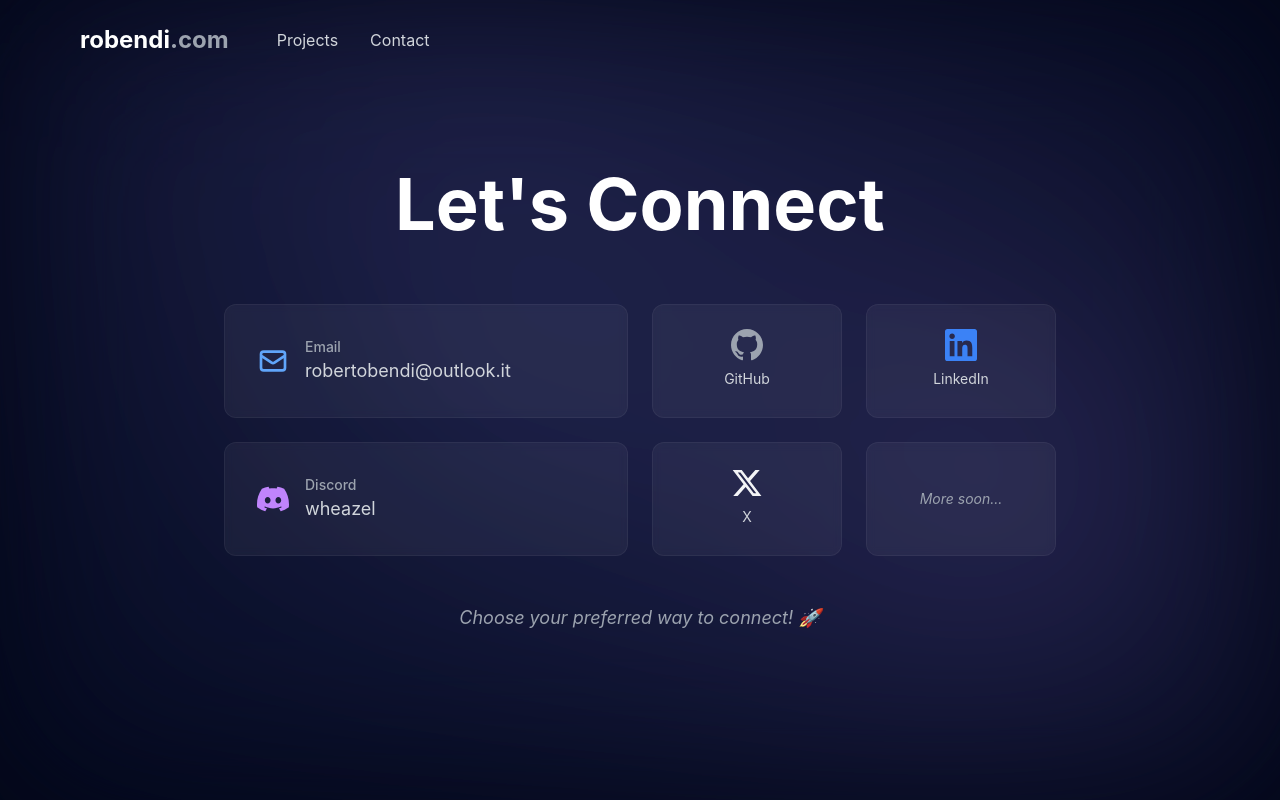
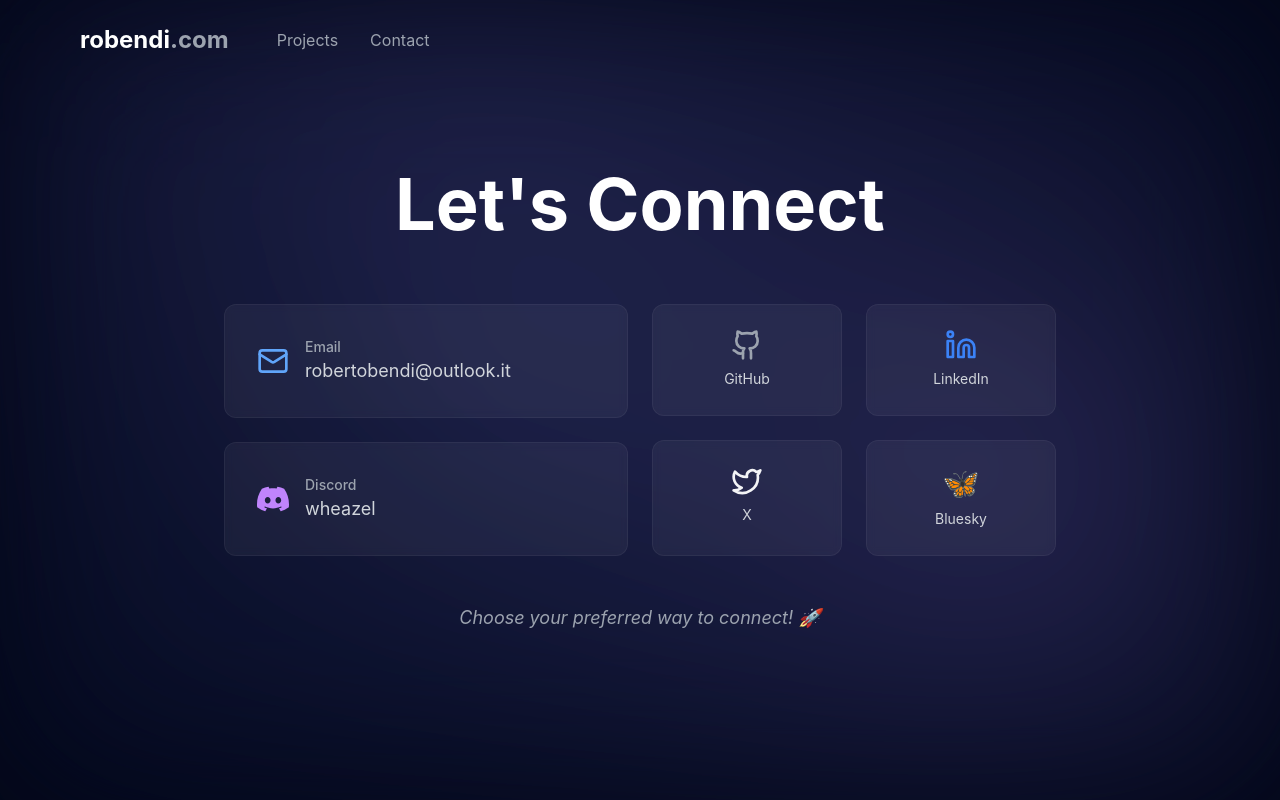
Before and after one commit to robertobendi/robertobendi.github.io, a React (Create React App) app: page /contact in a window 1280 px wide. Shown: the top 800 px of the page. Built offline with nearby package versions, Linux system fonts and the light colour scheme; no server answers.

Commit message:
better navbar and added bluesky link

```diff
--- a/src/Contact.js
+++ b/src/Contact.js
@@ -1,5 +1,6 @@
 import React, { useState, useEffect } from "react";
 import MovingBackground from "./MovingBackground";
+import { Mail, Github, Linkedin, Twitter } from "lucide-react";
 
 function Contact() {
   const [isVisible, setIsVisible] = useState(false);
@@ -35,19 +36,7 @@ function Contact() {
                 onClick={() => window.location.href = 'mailto:robertobendi@outlook.it'}
               >
                 <div className="flex items-center space-x-4">
-                  <svg
-                    className="w-8 h-8 text-blue-400 group-hover:scale-110 transition-transform duration-300"
-                    fill="none"
-                    viewBox="0 0 24 24"
-                    stroke="currentColor"
-                  >
-                    <path
-                      strokeLinecap="round"
-                      strokeLinejoin="round"
-                      strokeWidth={2}
-                      d="M3 8l7.89 5.26a2 2 0 002.22 0L21 8M5 19h14a2 2 0 002-2V7a2 2 0 00-2-2H5a2 2 0 00-2 2v10a2 2 0 002 2z"
-                    />
-                  </svg>
+                  <Mail className="w-8 h-8 text-blue-400 group-hover:scale-110 transition-transform duration-300" />
                   <div className="text-left">
                     <div className="text-sm text-gray-400 font-medium">Email</div>
                     <div className="text-lg text-gray-300 group-hover:text-white transition-colors">
@@ -91,13 +80,7 @@ function Contact() {
                 onClick={() => window.open('https://github.com/robertobendi', '_blank')}
               >
                 <div className="flex flex-col items-center justify-center space-y-2">
-                  <svg
-                    className="w-8 h-8 text-gray-400 group-hover:scale-110 transition-transform duration-300"
-                    fill="currentColor"
-                    viewBox="0 0 24 24"
-                  >
-                    <path d="M12 0c-6.626 0-12 5.373-12 12 0 5.302 3.438 9.8 8.207 11.387.599.111.793-.261.793-.577v-2.234c-3.338.726-4.033-1.416-4.033-1.416-.546-1.387-1.333-1.756-1.333-1.756-1.089-.745.083-.729.083-.729 1.205.084 1.839 1.237 1.839 1.237 1.07 1.834 2.807 1.304 3.492.997.107-.775.418-1.305.762-1.604-2.665-.305-5.467-1.334-5.467-5.931 0-1.311.469-2.381 1.236-3.221-.124-.303-.535-1.524.117-3.176 0 0 1.008-.322 3.301 1.23.957-.266 1.983-.399 3.003-.404 1.02.005 2.047.138 3.006.404 2.291-1.552 3.297-1.23 3.297-1.23.653 1.653.242 2.874.118 3.176.77.84 1.235 1.911 1.235 3.221 0 4.609-2.807 5.624-5.479 5.921.43.372.823 1.102.823 2.222v3.293c0 .319.192.694.801.576 4.765-1.589 8.199-6.086 8.199-11.386 0-6.627-5.373-12-12-12z"/>
-                  </svg>
+                  <Github className="w-8 h-8 text-gray-400 group-hover:scale-110 transition-transform duration-300" />
                   <span className="text-gray-300 group-hover:text-white transition-colors text-sm">
                     GitHub
                   </span>
@@ -112,13 +95,7 @@ function Contact() {
                 onClick={() => window.open('https://linkedin.com/in/robertobendi', '_blank')}
               >
                 <div className="flex flex-col items-center justify-center space-y-2">
-                  <svg
-                    className="w-8 h-8 text-blue-500 group-hover:scale-110 transition-transform duration-300"
-                    fill="currentColor"
-                    viewBox="0 0 24 24"
-                  >
-                    <path d="M20.447 20.452h-3.554v-5.569c0-1.328-.027-3.037-1.852-3.037-1.853 0-2.136 1.445-2.136 2.939v5.667H9.351V9h3.414v1.561h.046c.477-.9 1.637-1.85 3.37-1.85 3.601 0 4.267 2.37 4.267 5.455v6.286zM5.337 7.433c-1.144 0-2.063-.926-2.063-2.065 0-1.138.92-2.063 2.063-2.063 1.14 0 2.064.925 2.064 2.063 0 1.139-.925 2.065-2.064 2.065zm1.782 13.019H3.555V9h3.564v11.452zM22.225 0H1.771C.792 0 0 .774 0 1.729v20.542C0 23.227.792 24 1.771 24h20.451C23.2 24 24 23.227 24 22.271V1.729C24 .774 23.2 0 22.222 0h.003z"/>
-                  </svg>
+                  <Linkedin className="w-8 h-8 text-blue-500 group-hover:scale-110 transition-transform duration-300" />
                   <span className="text-gray-300 group-hover:text-white transition-colors text-sm">
                     LinkedIn
                   </span>
@@ -133,26 +110,28 @@ function Contact() {
                 onClick={() => window.open('https://twitter.com/robbendinelli', '_blank')}
               >
                 <div className="flex flex-col items-center justify-center space-y-2">
-                  <svg
-                    className="w-8 h-8 text-gray-100 group-hover:scale-110 transition-transform duration-300"
-                    fill="currentColor"
-                    viewBox="0 0 24 24"
-                  >
-                    <path d="M18.244 2.25h3.308l-7.227 8.26 8.502 11.24H16.17l-5.214-6.817L4.99 21.75H1.68l7.73-8.835L1.254 2.25H8.08l4.713 6.231zm-1.161 17.52h1.833L7.084 4.126H5.117z"/>
-                  </svg>
+                  <Twitter className="w-8 h-8 text-gray-100 group-hover:scale-110 transition-transform duration-300" />
                   <span className="text-gray-300 group-hover:text-white transition-colors text-sm">
                     X
                   </span>
                 </div>
               </div>
 
-              {/* Placeholder for symmetry or future social link */}
+              {/* Bluesky Container */}
               <div
-                className="group bg-white/5 backdrop-blur-sm rounded-xl p-6
-                           transition-all duration-300 border border-white/5
-                           flex items-center justify-center"
+                className="group bg-white/5 backdrop-blur-sm rounded-xl p-6 hover:bg-white/10
+                           transition-all duration-300 hover:-translate-y-1 hover:scale-102 cursor-pointer
+                           border border-white/5 hover:border-white/10"
+                onClick={() => window.open('https://bsky.app/profile/robendi.com', '_blank')}
               >
-                <p className="text-gray-400 italic text-sm">More soon...</p>
+                <div className="flex flex-col items-center justify-center space-y-2">
+                  <span className="text-3xl group-hover:scale-110 transition-transform duration-300">
+                    🦋
+                  </span>
+                  <span className="text-gray-300 group-hover:text-white transition-colors text-sm">
+                    Bluesky
+                  </span>
+                </div>
               </div>
             </div>
           </div>
--- a/src/Navbar.js
+++ b/src/Navbar.js
@@ -14,7 +14,7 @@ function Navbar() {
   }, []);
 
   return (
-    <nav className={`fixed w-full z-50 transition-all duration-300 ${scrolled ? 'bg-black/80 backdrop-blur-md' : 'bg-transparent'}`}>
+    <nav className={`fixed w-full z-50 transition-all duration-300 border-b border-transparent ${scrolled ? 'bg-gray-900/60 backdrop-blur-xl border-gray-800/50' : 'bg-transparent'}`}>
       <div className="max-w-[2000px] mx-auto px-8 lg:px-20">
         <div className="flex items-center h-20 space-x-12">
           <Link to="/" className="font-bold text-2xl text-white shrink-0">
@@ -22,17 +22,17 @@ function Navbar() {
           </Link>
 
           <div className="hidden md:flex space-x-8">
-            <Link to="/projects" className="text-gray-300 hover:text-white transition-colors">
+            <Link to="/projects" className="text-gray-400 hover:text-blue-400 transition-colors duration-300">
               Projects
             </Link>
-            <Link to="/contact" className="text-gray-300 hover:text-white transition-colors">
+            <Link to="/contact" className="text-gray-400 hover:text-blue-400 transition-colors duration-300">
               Contact
             </Link>
           </div>
 
           <button
             onClick={() => setIsOpen(!isOpen)}
-            className="md:hidden ml-auto text-white"
+            className="md:hidden ml-auto text-gray-400 hover:text-blue-400 transition-colors duration-300"
           >
             <span className="sr-only">Open menu</span>
             {isOpen ? (
@@ -48,12 +48,12 @@ function Navbar() {
         </div>
 
         {isOpen && (
-          <div className="md:hidden absolute left-0 right-0 bg-black/95 backdrop-blur-md">
+          <div className="md:hidden absolute left-0 right-0 bg-gray-900/60 backdrop-blur-xl border-b border-gray-800/50">
             <div className="flex flex-col space-y-4 px-8 py-6">
-              <Link to="/projects" className="text-gray-300 hover:text-white transition-colors" onClick={() => setIsOpen(false)}>
+              <Link to="/projects" className="text-gray-400 hover:text-blue-400 transition-colors duration-300" onClick={() => setIsOpen(false)}>
                 Projects
               </Link>
-              <Link to="/contact" className="text-gray-300 hover:text-white transition-colors" onClick={() => setIsOpen(false)}>
+              <Link to="/contact" className="text-gray-400 hover:text-blue-400 transition-colors duration-300" onClick={() => setIsOpen(false)}>
                 Contact
               </Link>
             </div>
```
